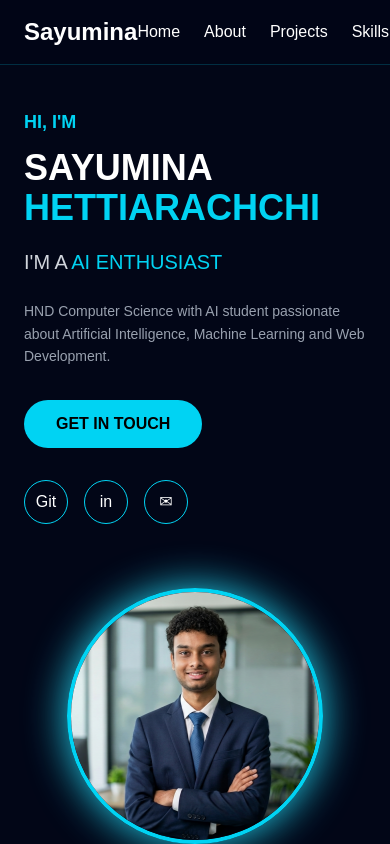
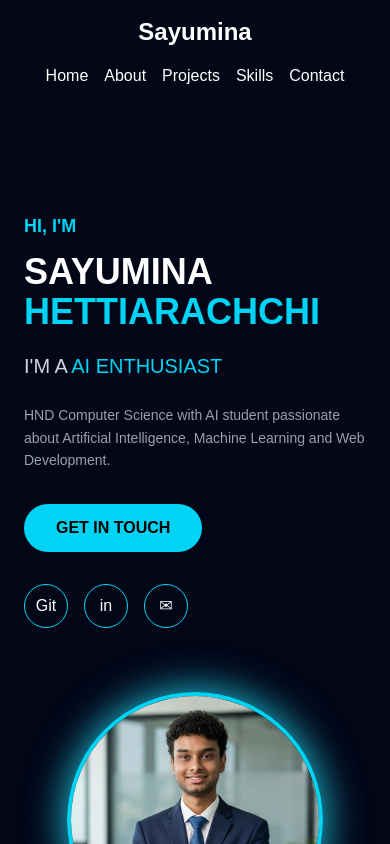
Before and after one commit to Sayuminahettiarachchi/my-portfolio, a Next.js app: page / in a window 390 px wide. Shown: the top 844 px of the page. Built offline with nearby package versions, Linux system fonts and the light colour scheme.

Commit message:
Fix mobile navbar spacing

```diff
--- a/components/navbar/Navbar.tsx
+++ b/components/navbar/Navbar.tsx
@@ -4,54 +4,55 @@ import Link from "next/link";
 
 export default function Navbar() {
   return (
-    <nav className="fixed top-0 left-0 w-full z-50 bg-[#020617]/90 backdrop-blur-md border-b border-cyan-400/20">
-      <div className="max-w-7xl mx-auto px-6 py-4 flex items-center justify-between">
+    <nav className="w-full bg-[#020617]">
+      <div className="max-w-7xl mx-auto px-4 sm:px-6 py-4 flex flex-col sm:flex-row items-center justify-between gap-4">
 
-        {/* LOGO */}
+        {/* Logo */}
         <Link
           href="/"
-          className="text-2xl font-bold text-white"
+          className="text-2xl font-bold text-white whitespace-nowrap"
         >
           Sayumina
         </Link>
 
-        {/* NAVIGATION */}
-        <div className="flex gap-6">
+        {/* Navigation */}
+        <div className="flex flex-wrap justify-center gap-x-4 gap-y-2 sm:gap-x-6">
           <Link
             href="/"
-            className="text-white hover:text-blue-400 transition"
+            className="text-white hover:text-blue-400 whitespace-nowrap"
           >
             Home
           </Link>
 
           <Link
-            href="/#about"
-            className="text-white hover:text-blue-400 transition"
+            href="/about"
+            className="text-white hover:text-blue-400 whitespace-nowrap"
           >
             About
           </Link>
 
           <Link
-            href="/#projects"
-            className="text-white hover:text-blue-400 transition"
+            href="/projects"
+            className="text-white hover:text-blue-400 whitespace-nowrap"
           >
             Projects
           </Link>
 
           <Link
-            href="/#skills"
-            className="text-white hover:text-blue-400 transition"
+            href="/skills"
+            className="text-white hover:text-blue-400 whitespace-nowrap"
           >
             Skills
           </Link>
 
           <Link
-            href="/#contact"
-            className="text-white hover:text-blue-400 transition"
+            href="/contact"
+            className="text-white hover:text-blue-400 whitespace-nowrap"
           >
             Contact
           </Link>
         </div>
+
       </div>
     </nav>
   );
```
